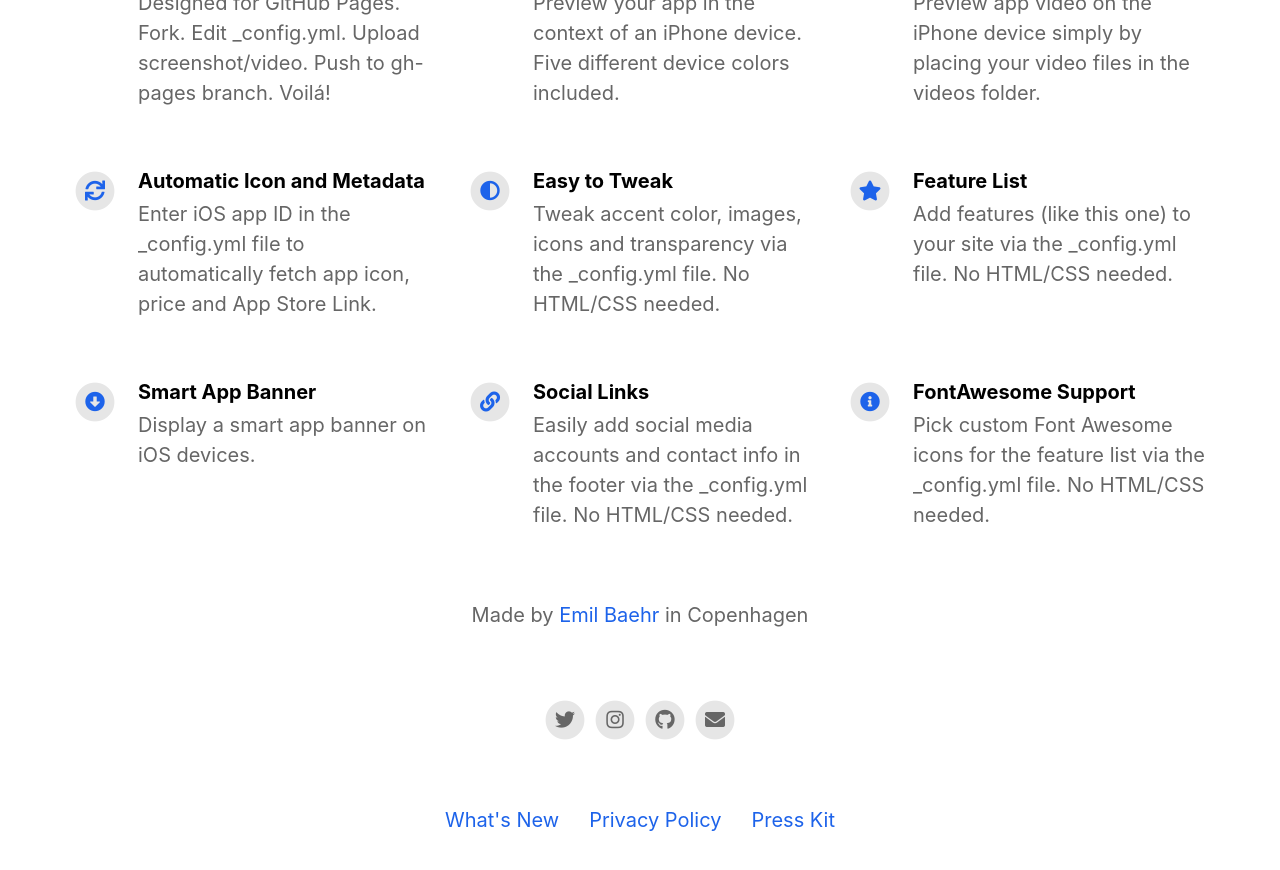
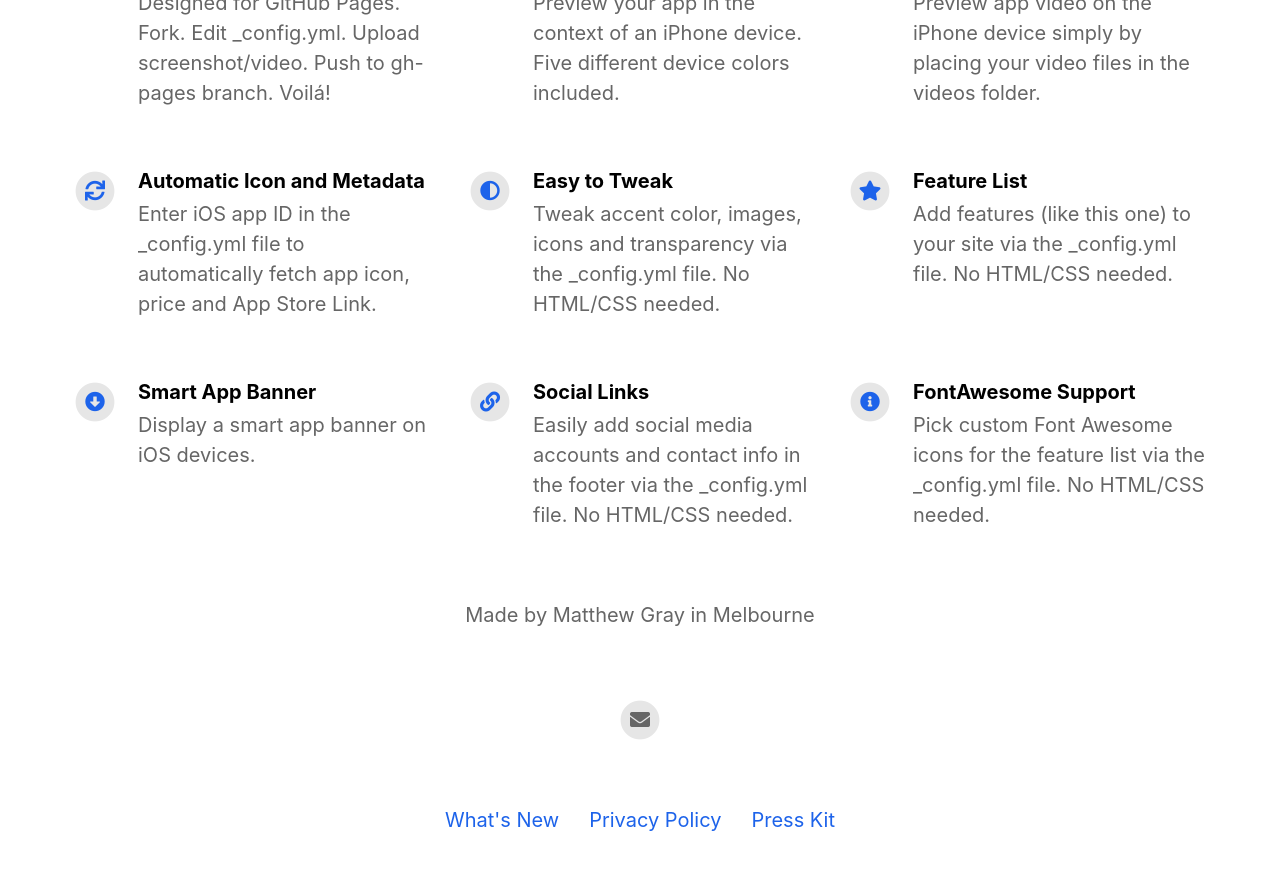
Before and after one commit to magray/mediminder-landing, a Jekyll site: the page built from index.html, in a window 1280 px wide and 900 px high, scrolled down 1124 px. Shown: the top 870 px of the window. Built offline with Jekyll 4.4.1, drawn with Linux system fonts in a browser that asks for light colours; nearby versions of some CDN libraries.

Commit message:
Update _config.yml

```diff
--- a/_config.yml
+++ b/_config.yml
@@ -2,8 +2,8 @@
 page_title                                :                                           # Automatically populates with app name if not set and if iOS app ID is set. Otherwise enter manually.
 
 # App Info
-ios_app_id                                : 1234793120                                # Required. Enter iOS app ID to automatically populate name, price and icons (e.g. 718043190).
-ios_app_country                           : us                                        # Required outside USA. Enter 2 letter country code as in https://en.wikipedia.org/wiki/ISO_3166-1_alpha-2
+ios_app_id                                : 1610960616                                # Required. Enter iOS app ID to automatically populate name, price and icons (e.g. 718043190).
+ios_app_country                           : au                                        # Required outside USA. Enter 2 letter country code as in https://en.wikipedia.org/wiki/ISO_3166-1_alpha-2
 
 appstore_link                             :                                           # Automatically populates if not set and if iOS app ID is set. Otherwise enter manually.
 playstore_link                            :                                           # Enter Google Play Store URL.
@@ -20,14 +20,14 @@ enable_smart_app_banner                   : true
 
 
 # Information About Yourself
-your_name                                 : Emil Baehr
-your_link                                 : https://emilbaehr.com
-your_city                                 : Copenhagen
-email_address                             : emil.baehr@gmail.com
+your_name                                 : Matthew Gray
+your_link                                 :
+your_city                                 : Melbourne
+email_address                             : contactus@rolltake.com
 facebook_username                         :
-instagram_username                        : ebaehr
-twitter_username                          : ebaehr
-github_username                           : emilbaehr
+instagram_username                        :
+twitter_username                          :
+github_username                           :
 youtube_username                          :
 
 
```
